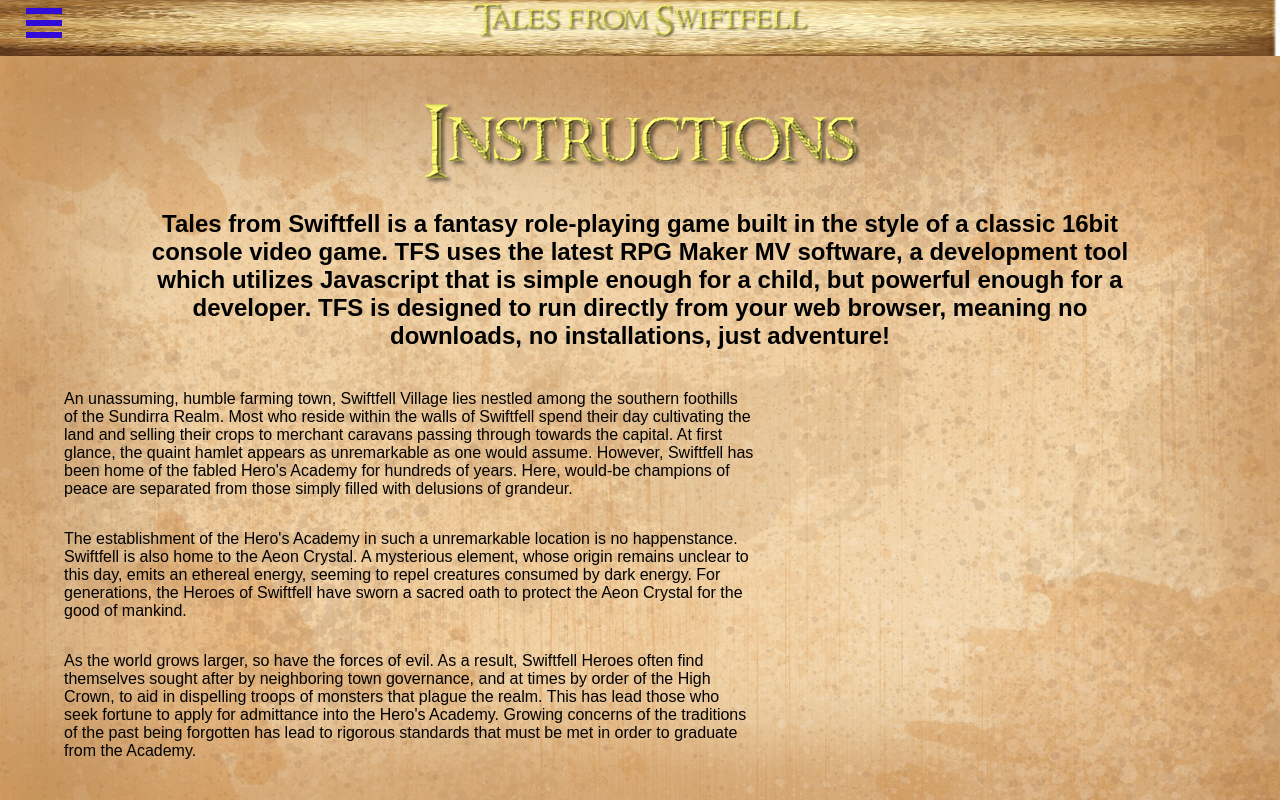
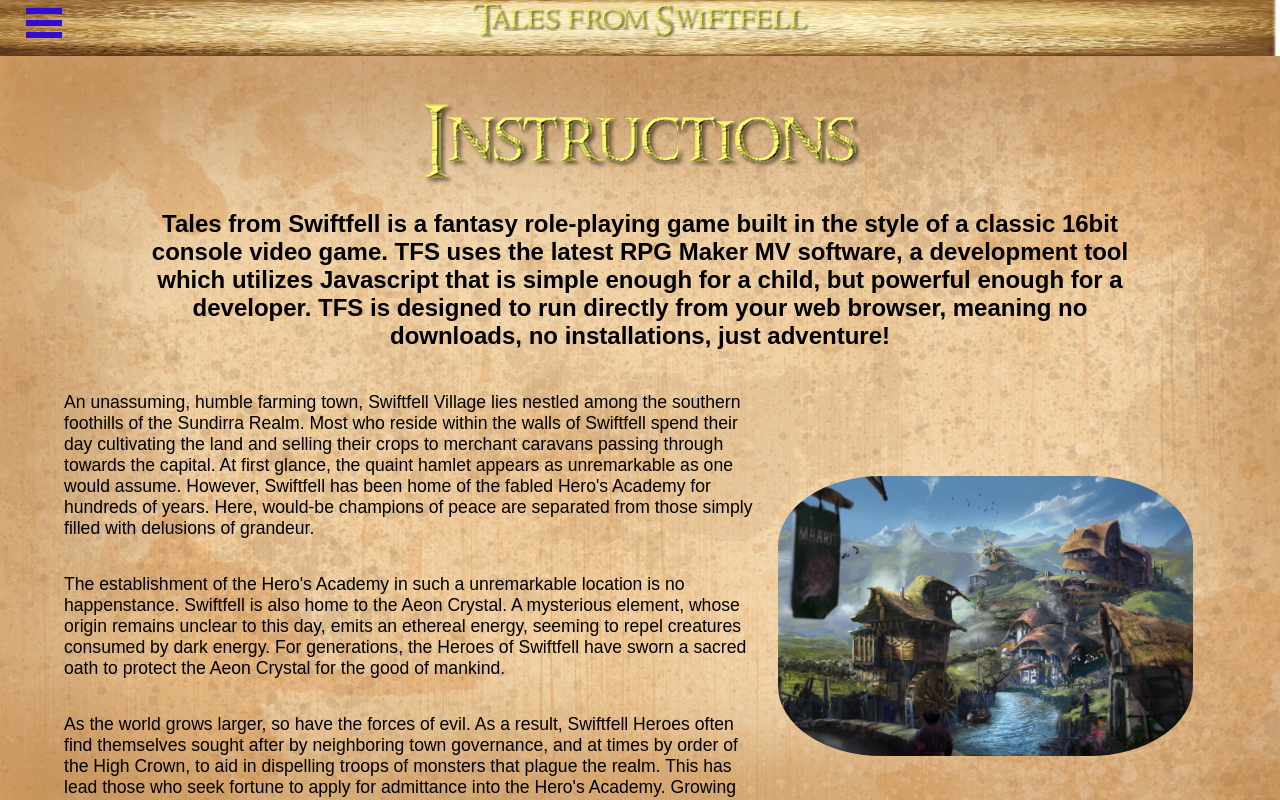
Before and after one commit to cbrindle/tfs2-frontend, a React (Create React App) app: page /game/instructions in a window 1280 px wide. Built offline with nearby package versions, Linux system fonts and the light colour scheme.

Commit message:
Added controls content to Instructions component.

```diff
--- a/src/Components/Game/Instructions.js
+++ b/src/Components/Game/Instructions.js
@@ -4,6 +4,8 @@
 import Nav from '../Nav/Nav';
 import bgImage from '../../images/instructionsBG.jpg';
 import instructionsText from '../../images/instructions.png';
+import village from '../../images/fantasy-village1.jpg';
+import controls from '../../images/controls.png';
 
 class Instructions extends Component {
 
@@ -22,15 +24,34 @@
                     </div>
 
                     <div className={welcomeSection}>
-                        <div className={welcomeLeft}>
+                        <div className={textLeft}>
                             <p>An unassuming, humble farming town, Swiftfell Village lies nestled among the southern foothills of the Sundirra Realm. Most who reside within the walls of Swiftfell spend their day cultivating the land and selling their crops to merchant caravans passing through towards the capital. At first glance, the quaint hamlet appears as unremarkable as one would assume. However, Swiftfell has been home of the fabled Hero's Academy for hundreds of years. Here, would-be champions of peace are separated from those simply filled with delusions of grandeur.</p>
 
                             <p>The establishment of the Hero's Academy in such a unremarkable location is no happenstance. Swiftfell is also home to the Aeon Crystal. A mysterious element, whose origin remains unclear to this day, emits an ethereal energy, seeming to repel creatures consumed by dark energy. For generations, the Heroes of Swiftfell have sworn a sacred oath to protect the Aeon Crystal for the good of mankind.</p>
 
                             <p>As the world grows larger, so have the forces of evil. As a result, Swiftfell Heroes often find themselves sought after by neighboring town governance, and at times by order of the High Crown, to aid in dispelling troops of monsters that plague the realm. This has lead those who seek fortune to apply for admittance into the Hero's Academy. Growing concerns of the traditions of the past being forgotten has lead to rigorous standards that must be met in order to graduate from the Academy.</p>
                         </div>
-                        <div className={welcomeRight}>
+                        <div className={imageRight}>
+                            <img src={village} style={{ width: '90%', borderRadius: '25%' }} alt="Village" />
+                        </div>
+                    </div>
 
+                    <div className={controlsSection}>
+                        <div className={imageLeft}>
+                            <img src={controls} style={{ width: '90%', marginRight: '20%' }} alt="Controls" />
+                        </div>
+                        <div className={textRight}>
+                            <center><h1><b><u>Controls</u></b></h1></center>
+                            <br />
+                            <p>Directional Keys: Move your character up, down, left, and right. By default, your character will move at walking speed.</p>
+
+                            <p><b>Z:</b> General action key. Press Z to talk to people, interact with the environment, advance text dialogue, and confirm menu selections.</p>
+
+                            <p><b>X:</b> Cancel or alternate action key. Press X to cancel a menu selection or to pull up the character menu when outside of battle.</p>
+
+                            <p><b>Shift (Hold):</b> Dash. Hold down the Shift key to move at Dash speed. Note that all maps, like the Overworld, do not allow your Hero to dash.</p>
+
+                            <p><b>Mouse Click or Screen Touch:</b> Click, or touch if playing on a mobile device, to move your Hero to the specified location, interact with an NPC or object, or confirm menu selection.</p>
                         </div>
                     </div>
                 </div>
@@ -74,14 +95,35 @@
     grid-template-columns: 60% 40%;
     grid-template-rows: 100%;
 `
-const welcomeLeft = css`
+const textLeft = css`
     grid-area: 1 / 1 / span 1 / span 1;
     display: flex;
     flex-direction: column;
     font-family: fantasy;
+    font-size: 1.1em;
 `
-const welcomeRight = css`
+const textRight = css`
     grid-area: 1 / 2 / span 1 / span 1;
+    display: flex;
+    flex-direction: column;
+    font-family: fantasy;
+    font-size: 1.1em;
+`
+const imageLeft = css`
+    grid-area: 1 / 1 / span 1 / span 1;
+    display: flex;
     align-items: center;
     justify-content: center;
 `
+const imageRight = css`
+    grid-area: 1 / 2 / span 1 / span 1;
+    display: flex;
+    align-items: center;
+    justify-content: center;
+`
+const controlsSection = css`
+    width: 90vw;
+    display: grid;
+    grid-template-columns: 40% 60%;
+    grid-template-rows: 100%;
+`
```
Also changed, not shown: 1 other file (tests, documents, lock files or other folders).
